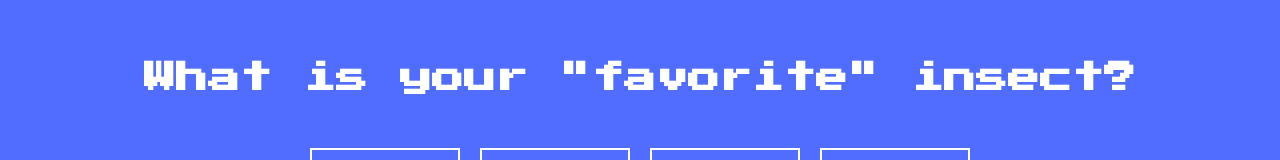
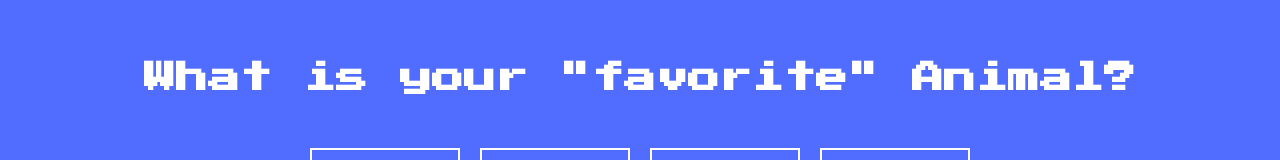
Before and after one commit to arnabg2005/animal-catch-game, a plain HTML site: page index.html in a window 1280 px wide. Shown: the part 1021-1181 px from the top of the page. Drawn offline with Linux system fonts and the light colour scheme.

Commit message:
Fix typo in 'favorite insect' to 'favorite Animal'

```diff
--- a/index.html
+++ b/index.html
@@ -15,7 +15,7 @@
     </div>
 
     <div class="screen">
-        <h1>What is your "favorite" insect?</h1>
+        <h1>What is your "favorite" Animal?</h1>
         <ul class="insects-list">
             <li>
                 <button class="choose-insect-btn">
```
